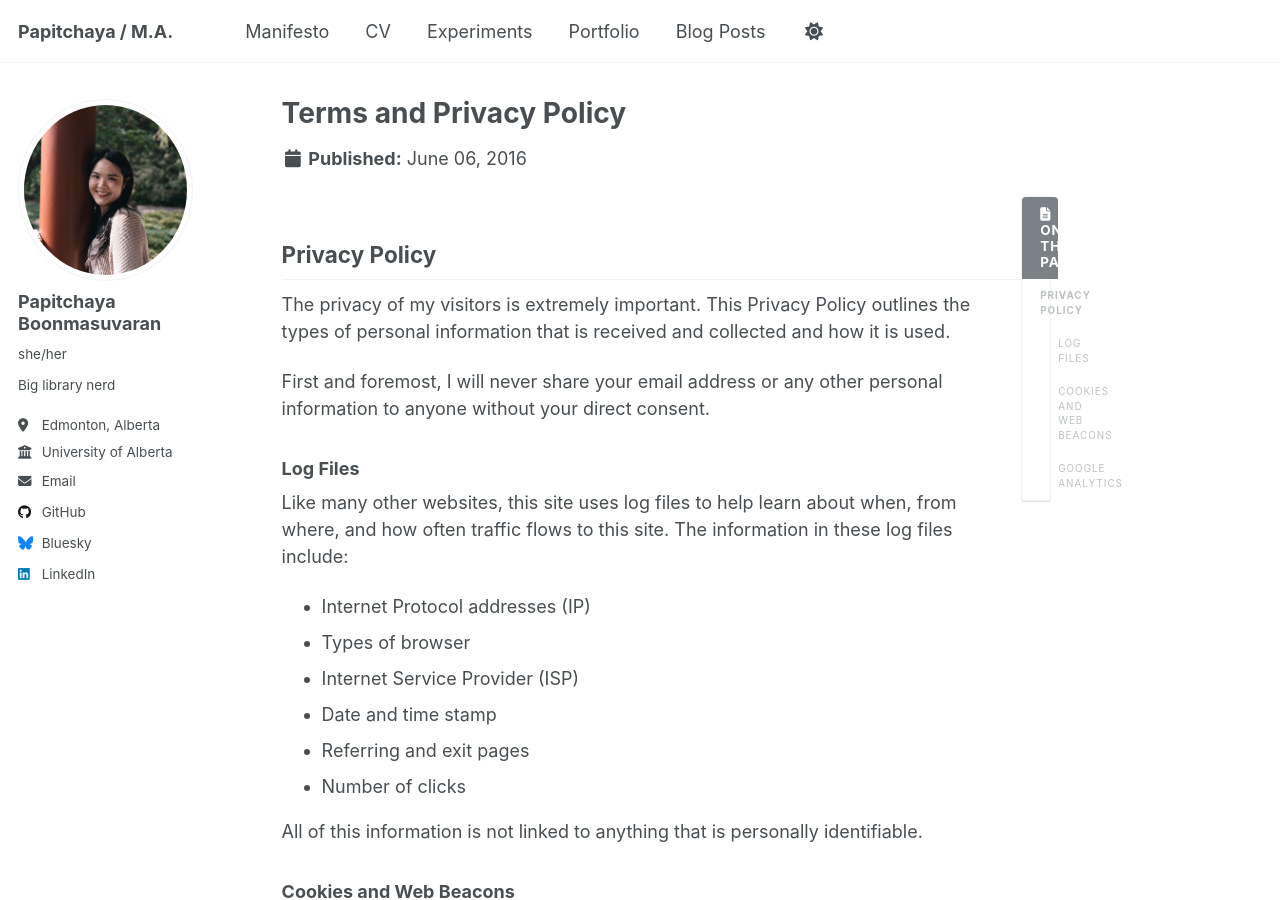
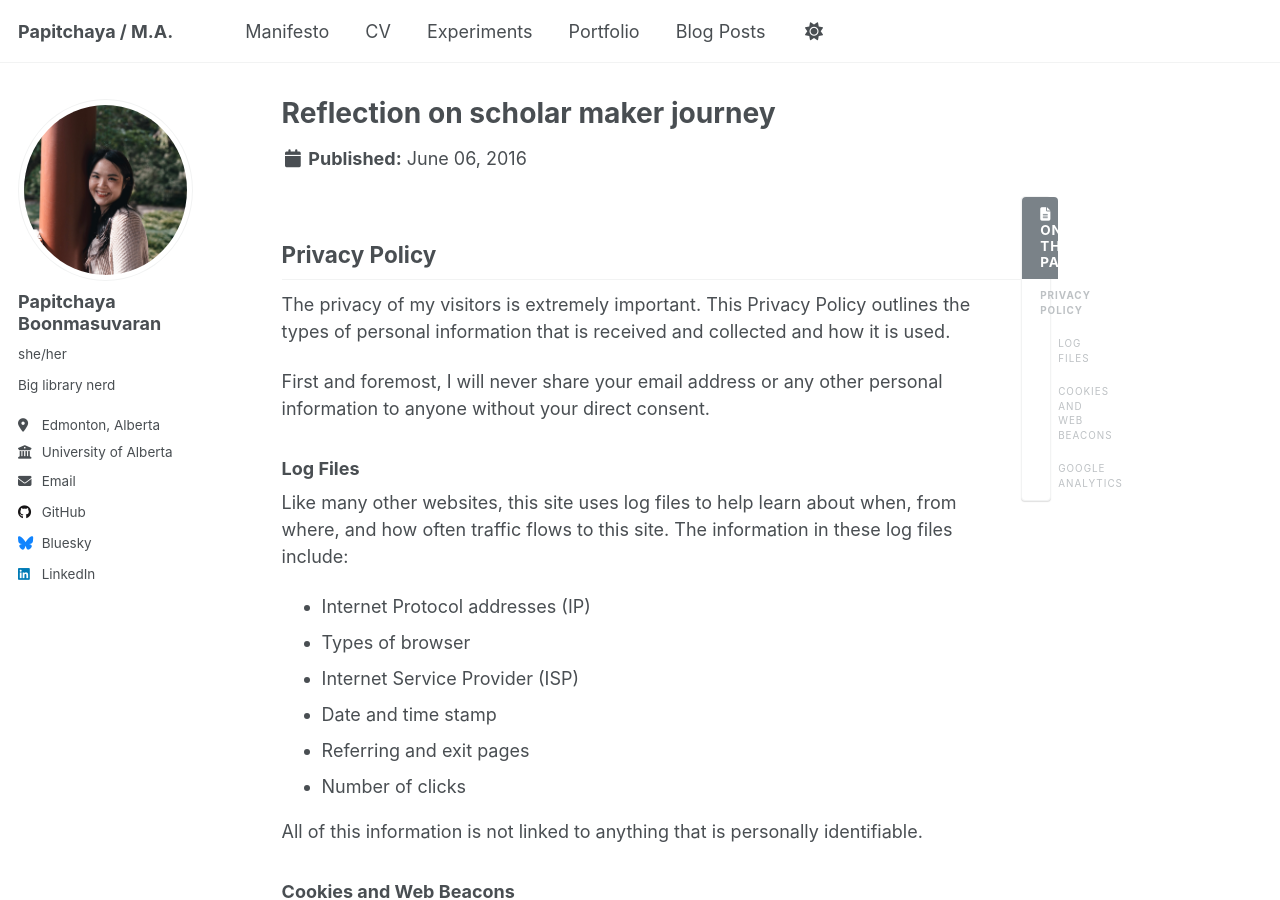
Before and after one commit to 4thpapitch/thedigitalme, a Jekyll site: the page built from _pages/manifesto.md, in a window 1280 px wide and 900 px high. Built offline with Jekyll 4.4.1, drawn with Linux system fonts in a browser that asks for light colours.

Commit message:
Update manifesto.md

```diff
--- a/_pages/manifesto.md
+++ b/_pages/manifesto.md
@@ -1,6 +1,6 @@
 ---
 permalink: /manifesto/
-title: "Terms and Privacy Policy"
+title: "Reflection on scholar maker journey"
 modified: 2016-06-06
 ---
 
```
